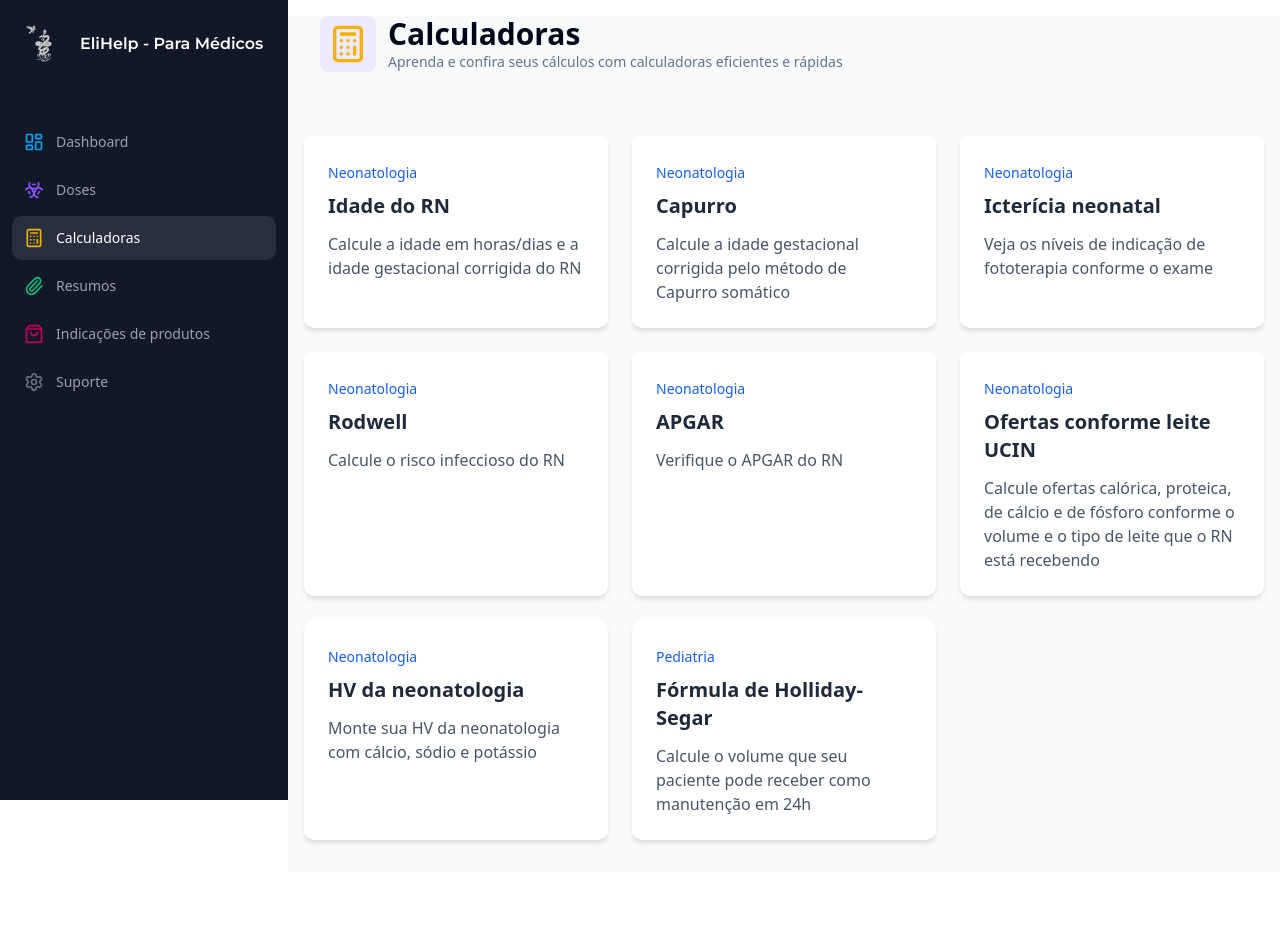
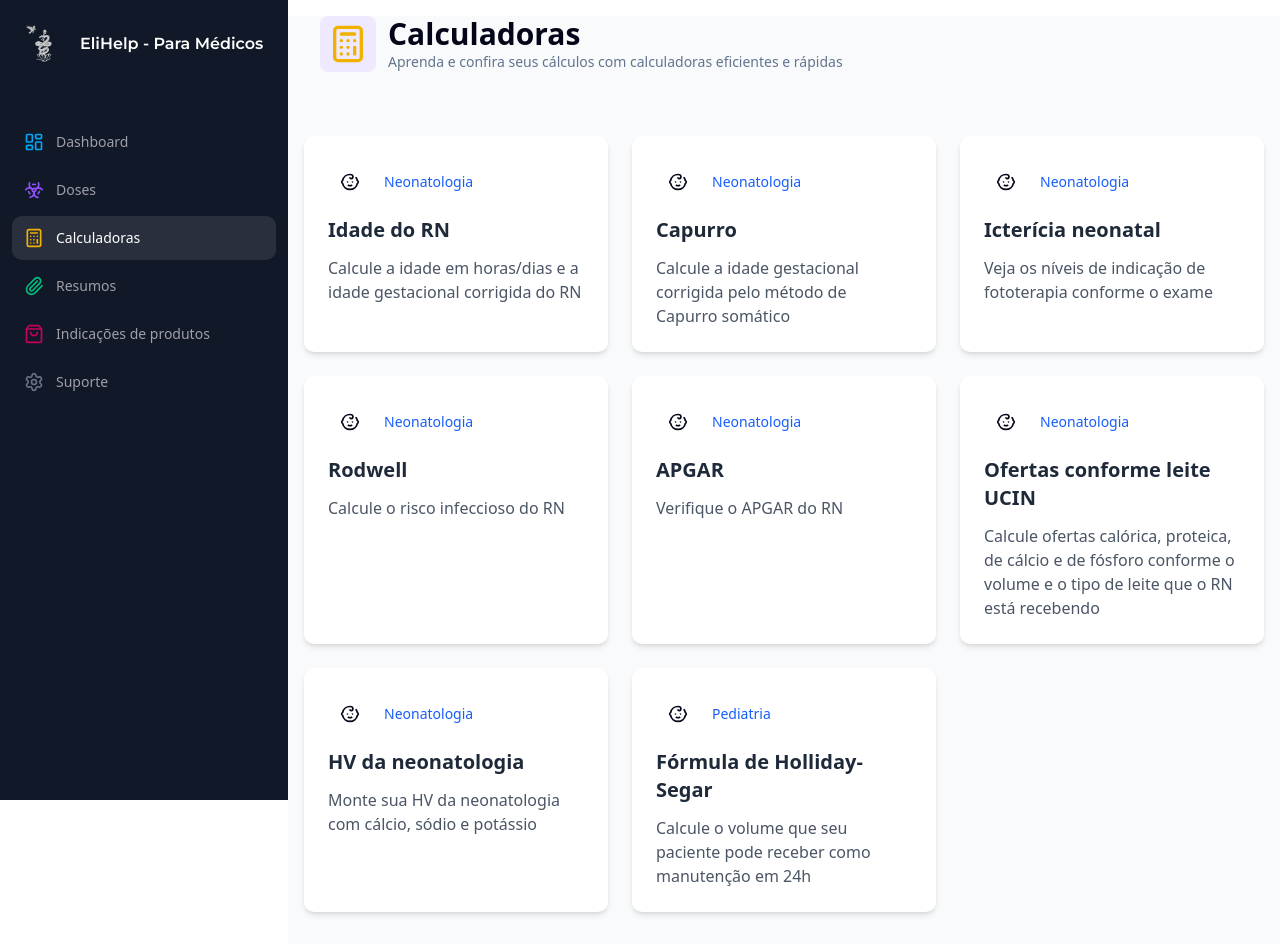
Before and after one commit to eli-bard/eh403vold, a Next.js app: page /calculadoras in a window 1280 px wide. Before the commit the page ends 872 px from the top, so only its background shows below. Built offline with nearby package versions, Linux system fonts and the light colour scheme.

Commit message:
Update CalculatorCard.tsx

```diff
--- a/src/components/myui/CalculatorCard.tsx
+++ b/src/components/myui/CalculatorCard.tsx
@@ -1,11 +1,15 @@
 import Link from "next/link";
+import { LucideIcon } from "lucide-react";
+import * as icons from "lucide-react";
 
 interface CalculatorCardProps {
   id: string;
   title: string;
   description: string;
   category: string;
-  icon: string;
+  icon: keyof typeof icons;
+  iconColor: string;
+  bgColor: string;
 }
 
 export default function CalculatorCard({
@@ -14,16 +18,22 @@ export default function CalculatorCard({
   description,
   category,
   icon,
-}: //iconColor,
-CalculatorCardProps) {
+  iconColor,
+  bgColor,
+}: CalculatorCardProps) {
+  const IconComponent = icons[icon] as LucideIcon;
+
   return (
     <Link href={`/calculadoras/${id}`}>
-      <div className="bg-white p-6 rounded-lg shadow-md hover:shadow-lg transition-shadow cursor-pointer h-full">
-        <span className="text-sm font-medium text-blue-600">{category}</span>
-        <h3 className="text-xl font-semibold mt-2 mb-3 text-gray-800">
-          {title}
-        </h3>
-        <p className="text-gray-600">{description}</p>
+      <div className="bg-white p-6 rounded-lg shadow-md hover:shadow-lg transition-shadow cursor-pointer h-full flex flex-col">
+        <div className="flex items-center mb-3">
+          <div className={`p-3 rounded-full ${bgColor} mr-3`}>
+            <IconComponent className={`w-5 h-5 ${iconColor}`} />
+          </div>
+          <span className="text-sm font-medium text-blue-600">{category}</span>
+        </div>
+        <h3 className="text-xl font-semibold mb-3 text-gray-800">{title}</h3>
+        <p className="text-gray-600 flex-grow">{description}</p>
       </div>
     </Link>
   );
```
